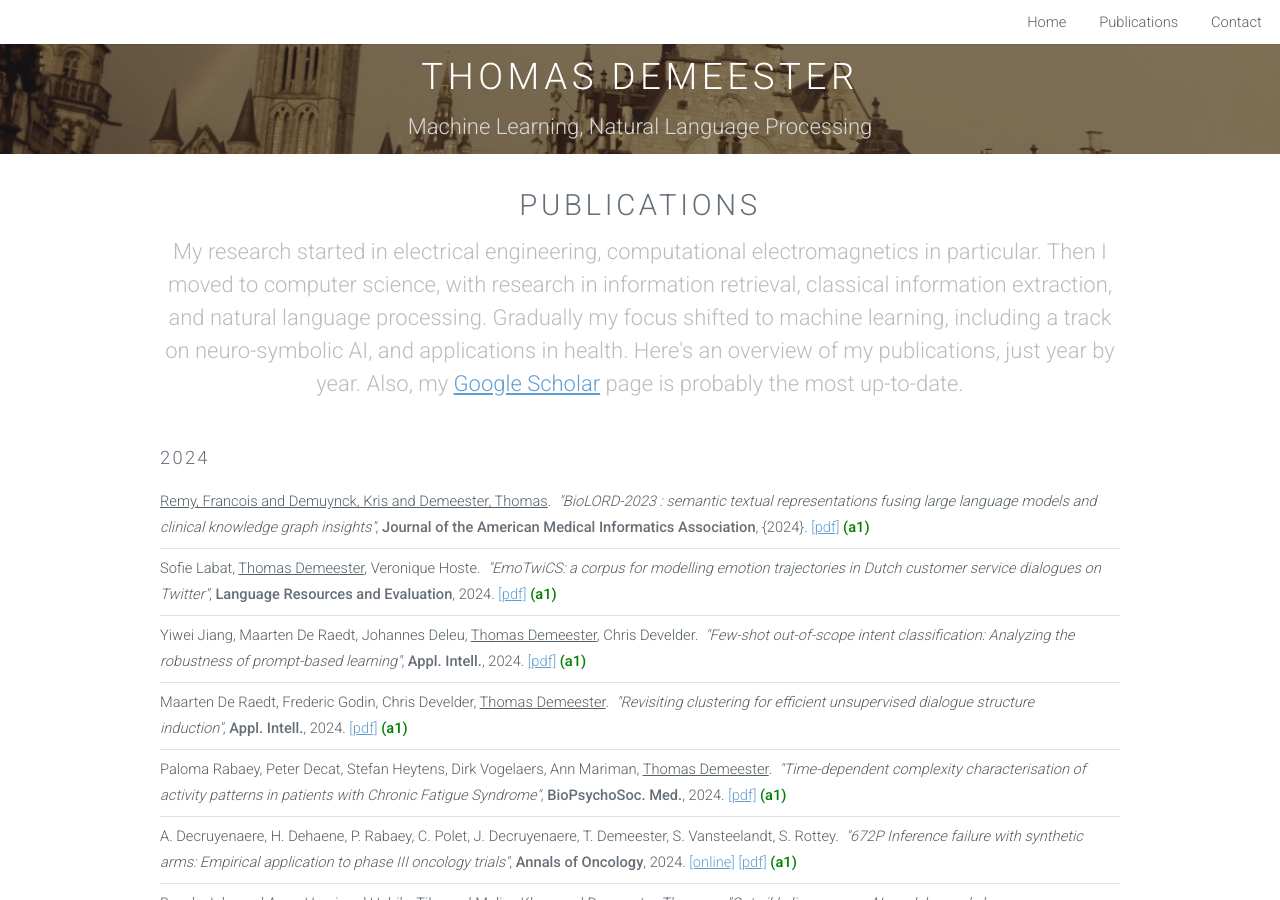
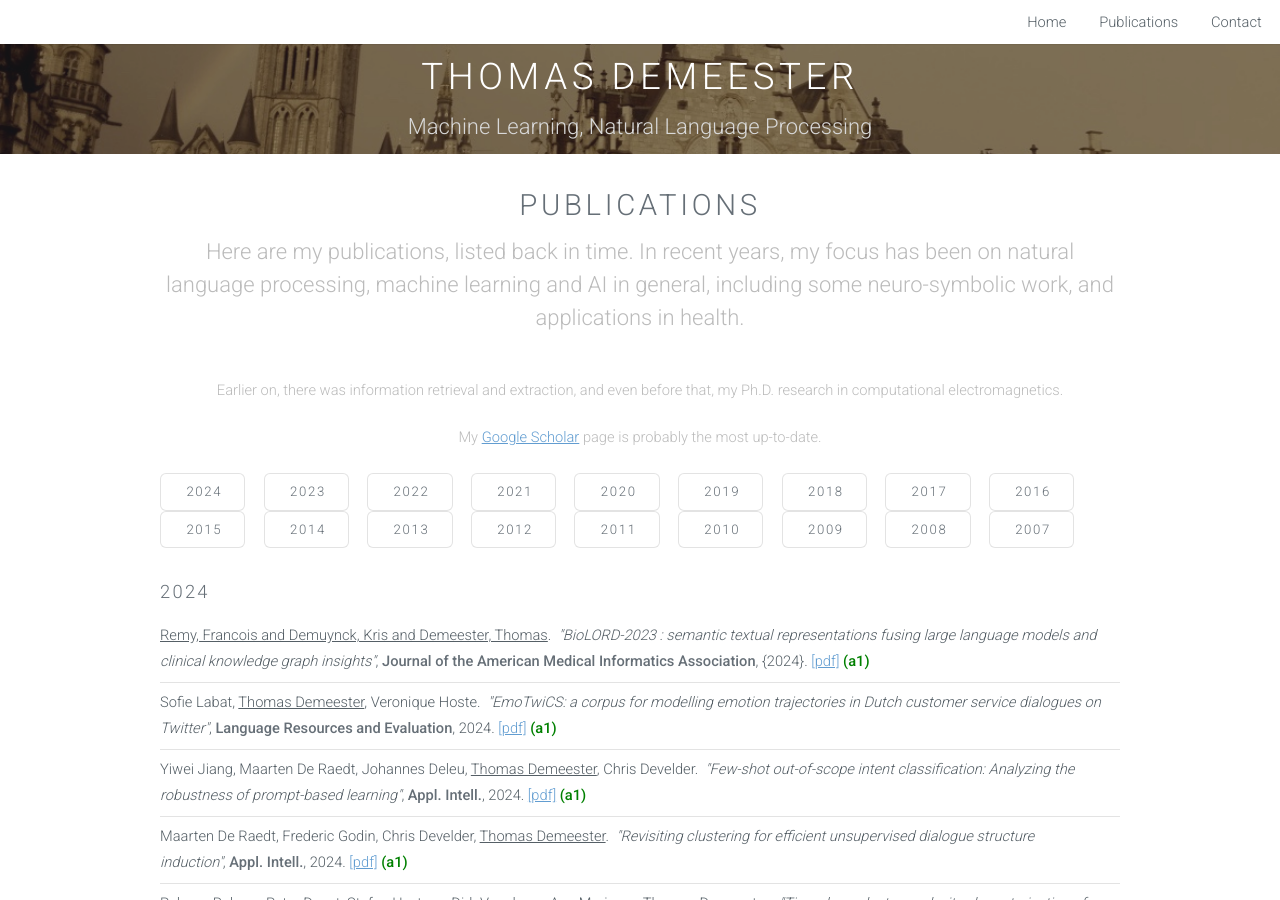
Before and after one commit to tdmeeste/tdmeeste.github.io, a Jekyll site: the page built from _pages/publications.html, in a window 1280 px wide and 900 px high. Built offline with Jekyll 4.4.1, drawn with Linux system fonts in a browser that asks for light colours.

Commit message:
small changes to publications

```diff
--- a/_pages/publications.html
+++ b/_pages/publications.html
@@ -30,14 +30,35 @@ permalink: publications
                     <header class="major">
                         <h2>Publications</h2>
                         <!--  <p>Natural Language Processing, Deep Learning, Information Retrieval</p>  -->
-                        <p> My research started in electrical engineering, computational electromagnetics in particular.
-                            Then I moved to computer science, with research in information retrieval,
-                            classical information extraction, and natural language processing.
-                            Gradually my focus shifted to machine learning, including a track on neuro-symbolic AI,
-                            and applications in health.
-                            Here's an overview of my publications, just year by year.
-                            Also, my <a href="https://scholar.google.be/citations?user=x_0MCH4AAAAJ&hl=en">Google Scholar</a> page is probably the most up-to-date.</p>
+                        <p> Here are my publications, listed back in time.  In recent years, my focus has been on natural language processing,
+                            machine learning and AI in general, including some neuro-symbolic work, and applications in health. </p>
+                            <p>Earlier on, there was information retrieval and extraction, and even before that, my Ph.D. research in computational electromagnetics.</p>
+                            <p>My <a href="https://scholar.google.be/citations?user=x_0MCH4AAAAJ&hl=en">Google Scholar</a> page is probably the most up-to-date.</p>
                     </header>
+
+
+                    <ul class="actions">
+                        <li><a href="#bib2024" class="button  alt">2024</a></li>
+                        <li><a href="#bib2023" class="button  alt">2023</a></li>
+                        <li><a href="#bib2022" class="button  alt">2022</a></li>
+                        <li><a href="#bib2021" class="button  alt">2021</a></li>
+                        <li><a href="#bib2020" class="button  alt">2020</a></li>
+                        <li><a href="#bib2019" class="button  alt">2019</a></li>
+                        <li><a href="#bib2018" class="button  alt">2018</a></li>
+                        <li><a href="#bib2017" class="button  alt">2017</a></li>
+                        <li><a href="#bib2016" class="button  alt">2016</a></li>
+                        <li><a href="#bib2015" class="button  alt">2015</a></li>
+                        <li><a href="#bib2014" class="button  alt">2014</a></li>
+                        <li><a href="#bib2013" class="button  alt">2013</a></li>
+                        <li><a href="#bib2012" class="button  alt">2012</a></li>
+                        <li><a href="#bib2011" class="button  alt">2011</a></li>
+                        <li><a href="#bib2011" class="button  alt">2010</a></li>
+                        <li><a href="#bib2011" class="button  alt">2009</a></li>
+                        <li><a href="#bib2011" class="button  alt">2008</a></li>
+                        <li><a href="#bib2011" class="button  alt">2007</a></li>
+                    </ul>
+
+
 
                     {% include biblio_all.html %}
 
```
